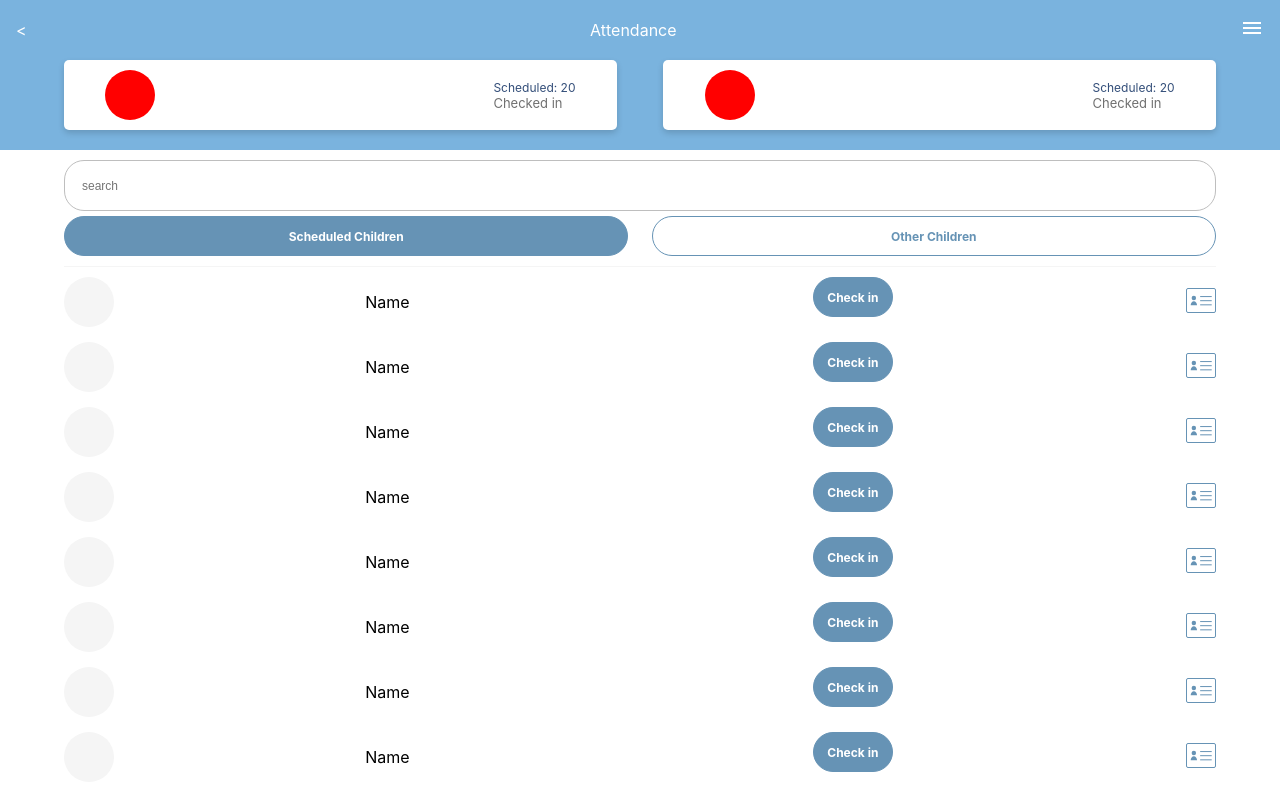
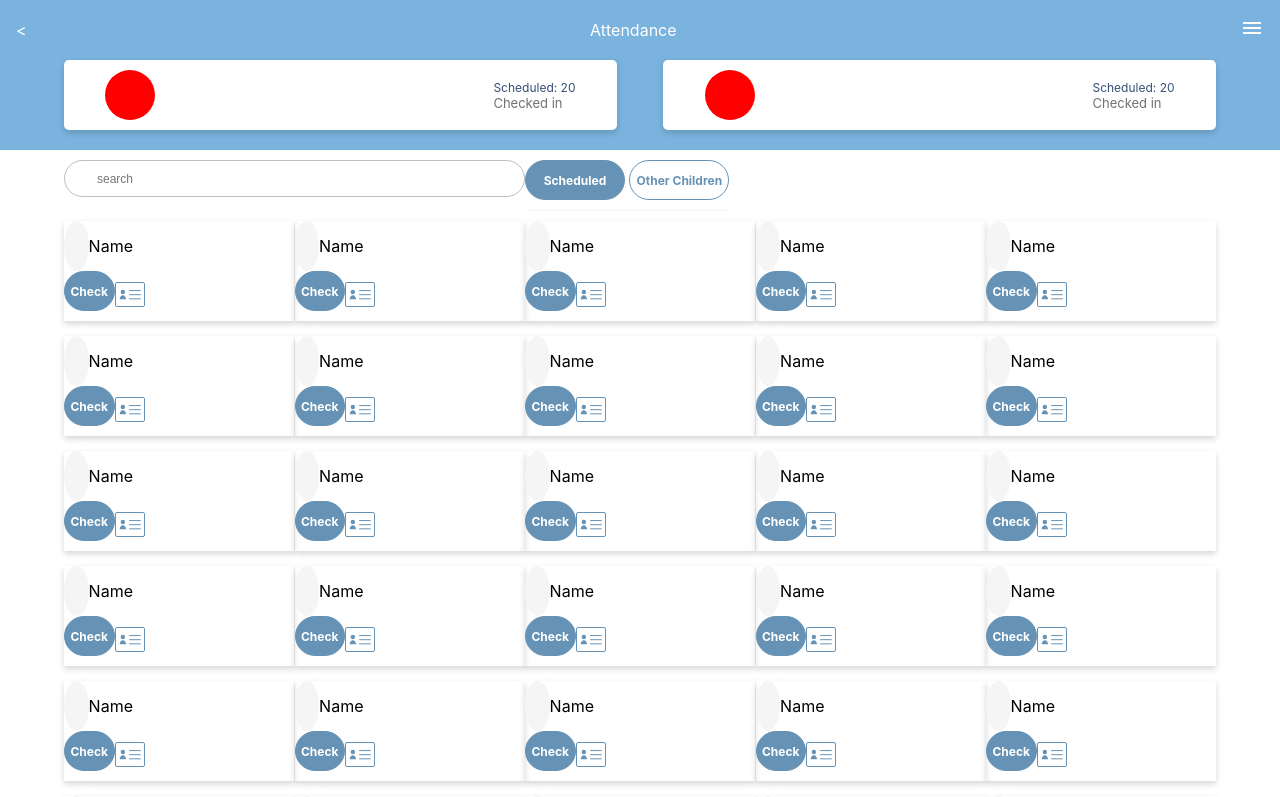
Before and after one commit to marieooq/interview-layout2, a React (Create React App) app: page / in a window 1280 px wide. Shown: the top 797 px of the page. Built offline with nearby package versions, Linux system fonts and the light colour scheme.

Commit message:
make UserCard responsive

```diff
--- a/src/components/UserCard/UserCard.module.scss
+++ b/src/components/UserCard/UserCard.module.scss
@@ -34,4 +34,28 @@
   }
 }
 @media screen and (min-width: 1025px) {
+  .userContainer {
+    box-shadow: 0px 3px 6px #00000029;
+    width: 230px;
+    display: block;
+    // margin-bottom: 15px;
+    .userContainerLeft {
+      // display: flex;
+      // justify-content: space-between;
+      // align-items: center;
+      // width: 30%;
+      // .userPhoto {
+      //   width: 50px;
+      //   height: 50px;
+      //   background-color: #f5f5f5;
+      //   border-radius: 50%;
+      // }
+    }
+    .userContainerRight {
+      // display: flex;
+      // justify-content: space-between;
+      // align-items: center;
+      // width: 35%;
+    }
+  }
 }
--- a/src/pages/Home/Home.jsx
+++ b/src/pages/Home/Home.jsx
@@ -49,6 +49,7 @@ const Home = () => {
       {/* header */}
       {/* mainContainer */}
       <div className={Style.mainContainer}>
+        <div className={Style.filterContainer}>
           <div className={Style.searchInput}>
             <input
               placeholder="search"
@@ -74,7 +75,32 @@ const Home = () => {
               width="49%"
             />
           </div>
-
+        </div>
+        <div className={Style.userCardContainer}>
+          <UserCard />
+          <UserCard />
+          <UserCard />
+          <UserCard />
+          <UserCard />
+          <UserCard />
+          <UserCard />
+          <UserCard />
+          <UserCard />
+          <UserCard />
+          <UserCard />
+          <UserCard />
+          <UserCard />
+          <UserCard />
+          <UserCard />
+          <UserCard />
+          <UserCard />
+          <UserCard />
+          <UserCard />
+          <UserCard />
+          <UserCard />
+          <UserCard />
+          <UserCard />
+          <UserCard />
           <UserCard />
           <UserCard />
           <UserCard />
@@ -84,6 +110,7 @@ const Home = () => {
           <UserCard />
           <UserCard />
         </div>
+      </div>
       {/* mainContainer */}
     </div>
   );
--- a/src/pages/Home/Home.module.scss
+++ b/src/pages/Home/Home.module.scss
@@ -84,6 +84,7 @@
     width: 90%;
     margin: 0 auto;
 
+    .filterContainer {
       .searchInput {
         width: 100%;
         height: 40px;
@@ -108,6 +109,7 @@
       }
     }
   }
+}
 
 @media screen and (min-width: 376px) and (max-width: 1024px) {
   .container {
@@ -122,4 +124,44 @@
   }
 }
 @media screen and (min-width: 1025px) {
+  .container {
+    .header {
     }
+    .mainContainer {
+      .filterContainer {
+        display: flex;
+        justify-content: start;
+        .searchInput {
+          width: 40%;
+          // height: 40px;
+          // margin: 10px 0 16px;
+          input.textInput {
+            // width: 100%;
+            // border: 1px solid #bebebe;
+            padding: 10px 32px;
+            // box-sizing: border-box;
+            // border-radius: 20px;
+          }
+          input.textInput::placeholder {
+            font-size: 12px;
+          }
+        }
+
+        .buttonContainer {
+          // display: block;
+          justify-content: space-between;
+          border-bottom: 1px solid #f5f5f5;
+          margin-bottom: 10px;
+          margin-top: 10px;
+        }
+      }
+
+      .userCardContainer {
+        display: flex;
+        justify-content: space-between;
+        flex-wrap: wrap;
+        width: 100%;
+      }
+    }
+  }
+}
```
Lines whose indentation alone changed are shown as unchanged.
